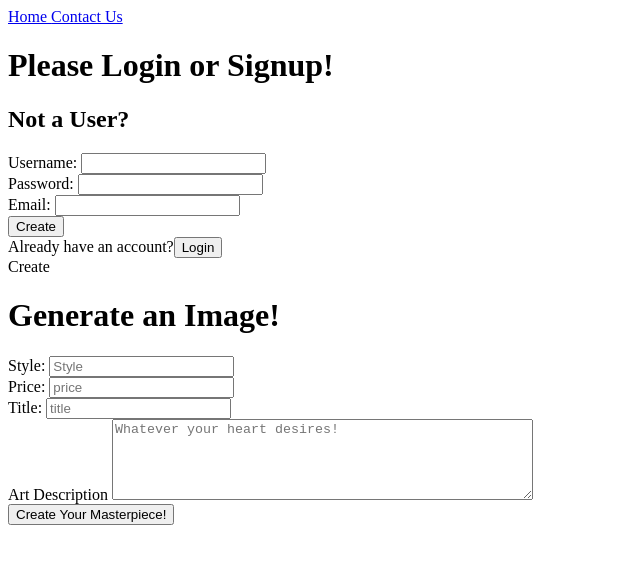
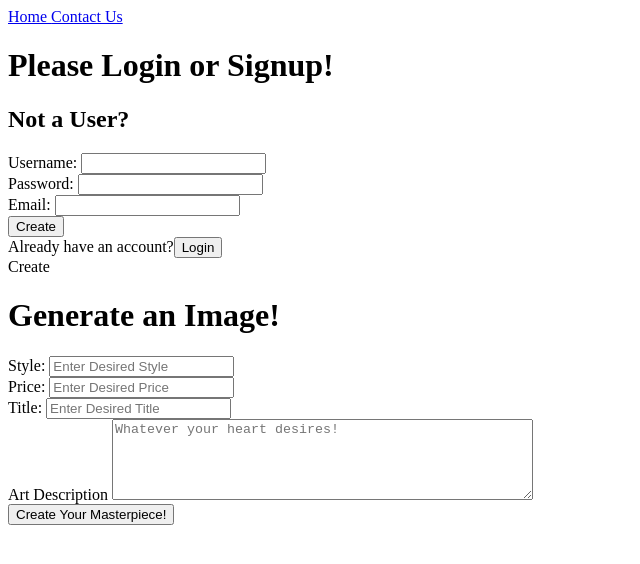
Before and after one commit to salvat36/endlesseasel, a React (Create React App) app in the folder client/: page /create in a window 1280 px wide. Shown: the top 564 px of the page, without its empty margins (0-640 px from the left). Built offline with nearby package versions, Linux system fonts and the light colour scheme; no server answers.

Commit message:
update promptform with logic from comment form regex

```diff
--- a/client/src/components/CommentForm.js
+++ b/client/src/components/CommentForm.js
@@ -16,7 +16,7 @@ const CommentForm = ({ handleAddReview, artwork_id }) => {
       .max(10),
     description: yup
       .string()
-      .matches(/^[a-zA-Z\s.,!?;:'"-]+$/, "Description can only contain letters")
+      .matches(/^[a-zA-Z\s.,!?;:'"-]+$/, "Description can only contain spaces, letters or punctuation!?")
       .required("Description is required")
       .min(5)
       .max(100),
--- a/client/src/components/PromptForm.js
+++ b/client/src/components/PromptForm.js
@@ -10,10 +10,31 @@ const PromptForm = ({ handleAddPrompt, user_id }) => {
   const { setError, error } = useContext(ErrorContext);
   const history = useHistory();
   const createSchema = yup.object().shape({
-    genre: yup.string().required("Genre is required").min(1).max(10),
-    price: yup.number().positive('Price must be a positive number').required("Price is required").min(5).max(100),
-    title: yup.string().required("Title is Required").min(1).max(30),
-    prompt: yup.string().required("Image Prompt Required").min(5).max(100),
+    genre: yup
+      .string()
+      .required("Genre is required")
+      .min(1)
+      .max(10),
+    price: yup
+      .number()
+      .positive("Price must be a positive number")
+      .required("Price is required")
+      .min(5)
+      .max(100),
+    title: yup
+      .string()
+      .required("Title is Required")
+      .min(1)
+      .max(30),
+    prompt: yup
+      .string()
+      .matches(
+        /^[a-zA-Z\s.,!?;:'"-]+$/,
+        "Description can only contain spaces, letters or punctuation!?"
+      )
+      .required("Image Prompt Required")
+      .min(5)
+      .max(100),
   });
 
   const formik = useFormik({
@@ -77,7 +98,7 @@ const PromptForm = ({ handleAddPrompt, user_id }) => {
             value={formik.values.genre}
             onChange={formik.handleChange}
             onBlur={formik.handleBlur}
-            placeholder="Style"
+            placeholder="Enter Desired Style"
           />
           {formik.errors.genre && formik.touched.genre}{" "}
           <div>{formik.errors.genre}</div>
@@ -90,7 +111,7 @@ const PromptForm = ({ handleAddPrompt, user_id }) => {
             value={formik.values.price}
             onChange={formik.handleChange}
             onBlur={formik.handleBlur}
-            placeholder="price"
+            placeholder="Enter Desired Price"
           />
           {formik.errors.price && formik.touched.price}{" "}
           <div>{formik.errors.price}</div>
@@ -103,7 +124,7 @@ const PromptForm = ({ handleAddPrompt, user_id }) => {
             value={formik.values.title}
             onChange={formik.handleChange}
             onBlur={formik.handleBlur}
-            placeholder="title"
+            placeholder="Enter Desired Title"
           />
           {formik.errors.title && formik.touched.title}{" "}
           <div>{formik.errors.title}</div>
@@ -119,15 +140,14 @@ const PromptForm = ({ handleAddPrompt, user_id }) => {
             placeholder="Whatever your heart desires!"
             rows={5}
             cols={50}
-            style={{resize : 'vertical'}}
-
+            style={{ resize: "vertical" }}
           />
           {formik.errors.prompt && formik.touched.prompt}{" "}
           <div>{formik.errors.prompt}</div>
         </>
         <button type="submit">Create Your Masterpiece!</button>
         <div>
-      {/*!!!!!!!!!!!!! - implement loading component styling here - !!!!!!!!!!!!! */}
+          {/*!!!!!!!!!!!!! - implement loading component styling here - !!!!!!!!!!!!! */}
           {imageURL && (
             <>
               <h2>and voilà!:</h2>
```
